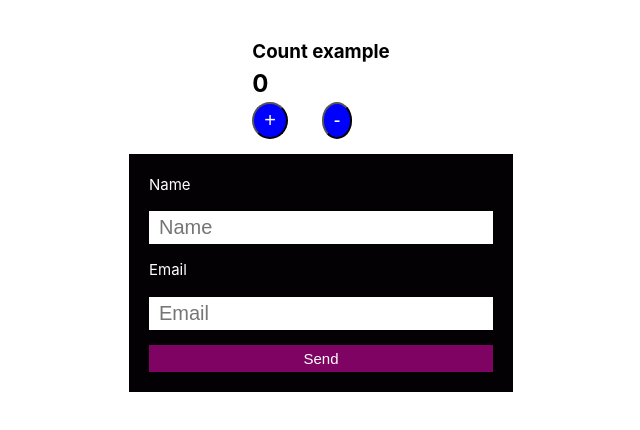
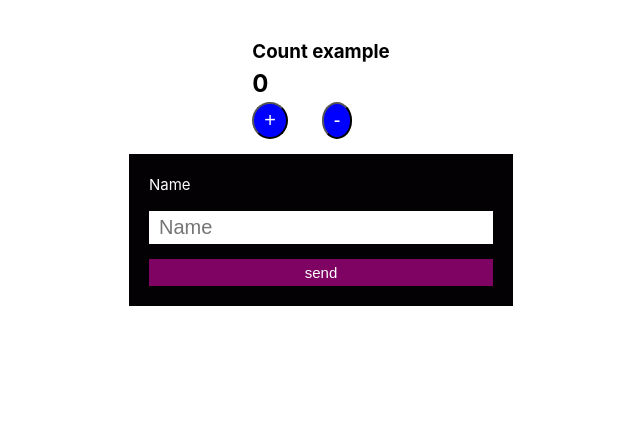
Before and after one commit to carrington-115/react-new-revision-notes, a React app in the folder new-app/: page / in a window 1280 px wide. Shown: the top 430 px of the page, without its empty margins (319-959 px from the left). Built offline with nearby package versions, Linux system fonts and the light colour scheme; the HTML template or start-up script is replaced by a standard one.

Commit message:
using the useEffect to collect user input

```diff
--- a/new-app/src/App.jsx
+++ b/new-app/src/App.jsx
@@ -7,6 +7,7 @@ import ChallengeFile from "./GithubFetchChallenge";
 import MultipleReturnsChallenge from "./MultipleReturnsChallenge";
 import UsingForms from "./components/UsingForms";
 import FormsWithFormDataAPI from "./components/FormsWithFormDataAPI";
+import ComponenWithUseRef from "./components/ComponenWithUseRef";
 
 function App() {
   return (
@@ -27,7 +28,8 @@ function App() {
       {/* <ChallengeFile /> */}
       {/* <MultipleReturnsChallenge /> */}
       {/* <UsingForms /> */}
-      <FormsWithFormDataAPI />
+      {/* <FormsWithFormDataAPI /> */}
+      <ComponenWithUseRef />
     </div>
   );
 }
--- /dev/null
+++ b/new-app/src/components/ComponenWithUseRef.jsx
@@ -0,0 +1,27 @@
+import { useRef } from "react";
+import { formStyle, labelStyle, inputStyle, btnStyle } from "./UsingForms";
+
+function ComponenWithUseRef() {
+  const nameRef = useRef(null);
+
+  function handleSubmitData(e) {
+    e.preventDefault();
+    console.log("name: ", nameRef.current.value);
+  }
+  return (
+    <form style={formStyle} onSubmit={handleSubmitData}>
+      <label style={labelStyle} htmlFor="name">
+        Name
+      </label>
+      <input
+        style={inputStyle}
+        type="text"
+        name="name"
+        placeholder="Name"
+        ref={nameRef}
+      />
+      <input type="submit" style={btnStyle} value="send" />
+    </form>
+  );
+}
+export default ComponenWithUseRef;
```
